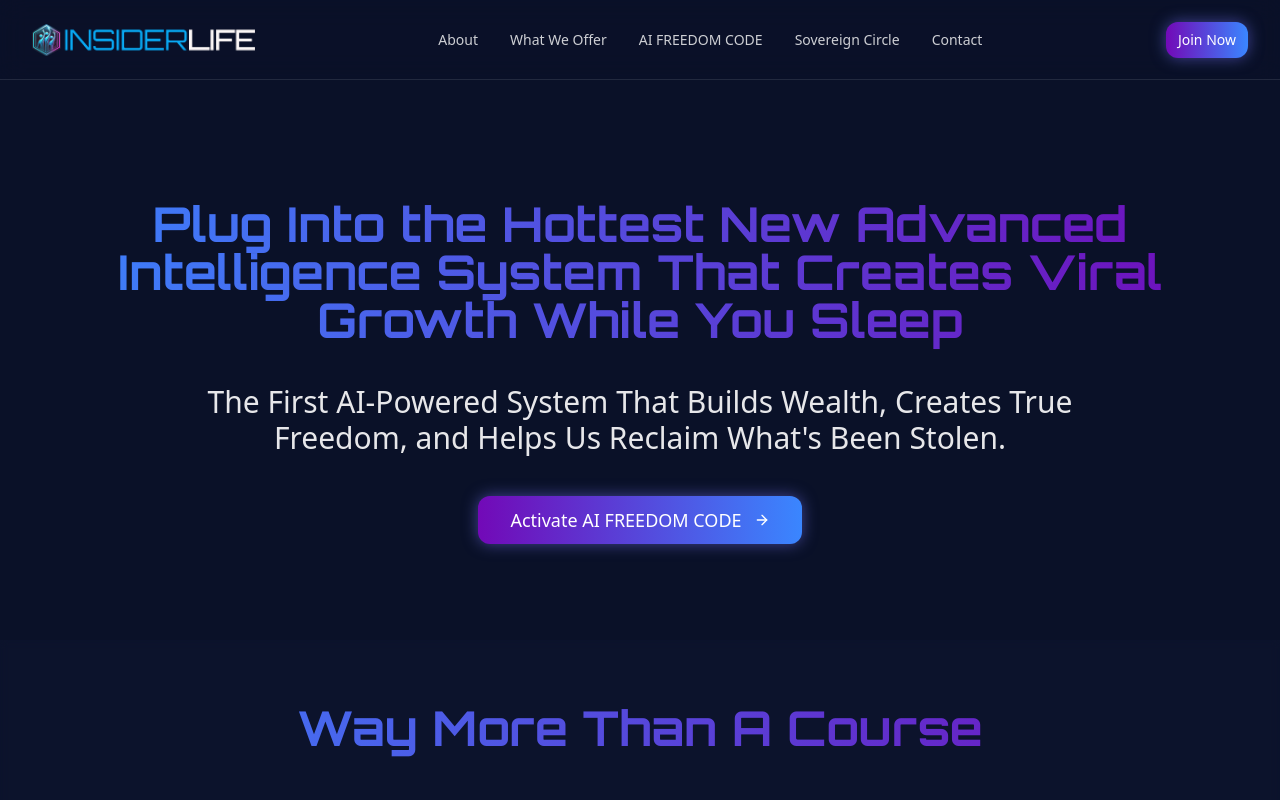
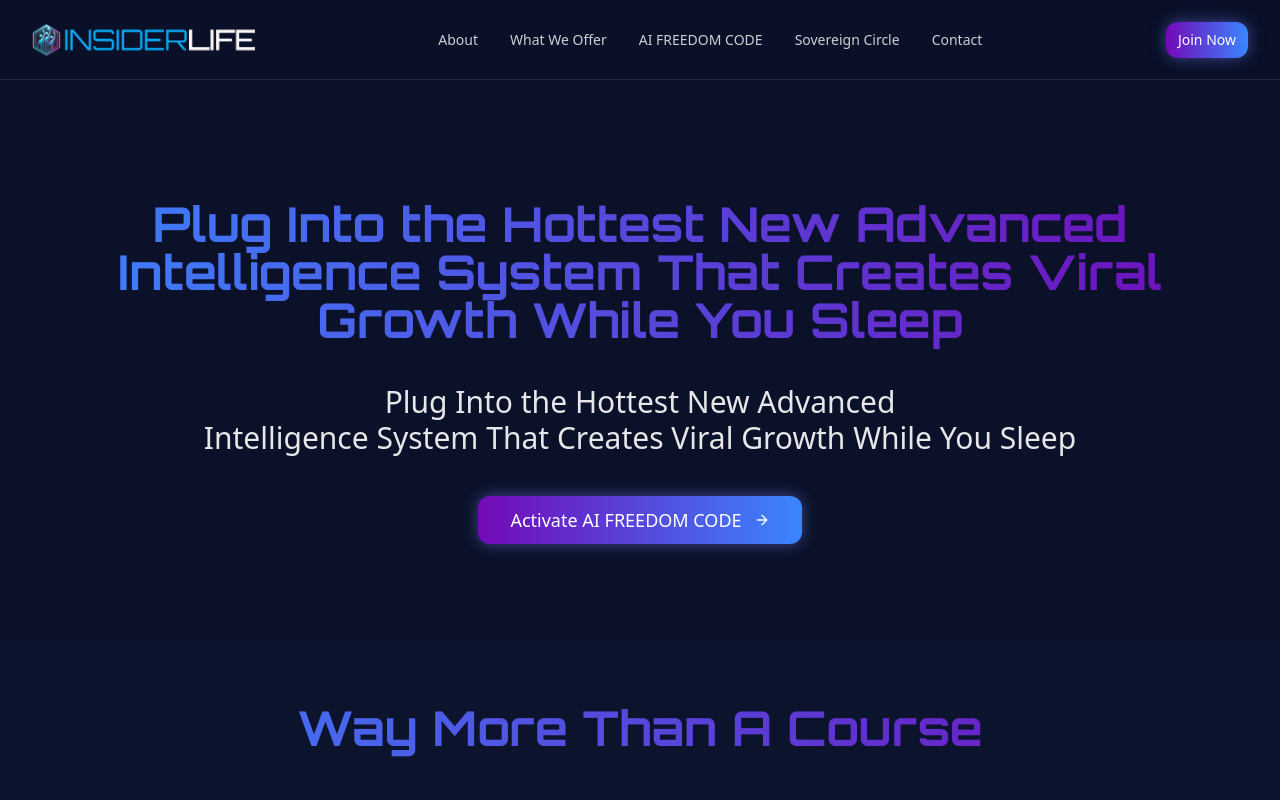
Before and after one commit to TokenomixLabs/insiderlife-lander, a React (Vite) app: page /aifreedomcode in a window 1280 px wide. Shown: the top 800 px of the page. Built offline with nearby package versions, Linux system fonts and the light colour scheme.

Commit message:
Fix: Update hero section text
Updated the headline and subheadline text in the hero section.

```diff
--- a/src/components/aifreedom/HeroSection.tsx
+++ b/src/components/aifreedom/HeroSection.tsx
@@ -16,7 +16,8 @@ const HeroSection = () => {
         Intelligence System That Creates Viral Growth While You Sleep
       </h1>
       <p className="text-xl md:text-2xl lg:text-3xl mb-10 max-w-4xl mx-auto text-white/90 leading-tight">
-        The First AI-Powered System That Builds Wealth, Creates True Freedom, and Helps Us Reclaim What's Been Stolen.
+        Plug Into the Hottest New Advanced<br />
+        Intelligence System That Creates Viral Growth While You Sleep
       </p>
       <div className="flex justify-center">
         <Button
```
